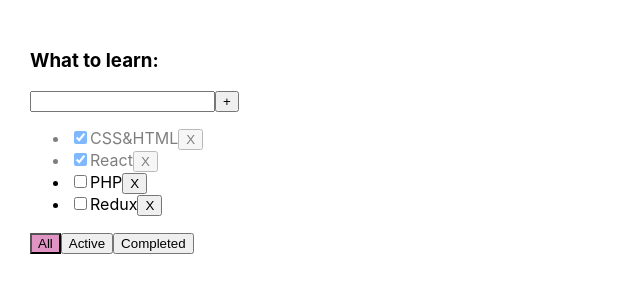
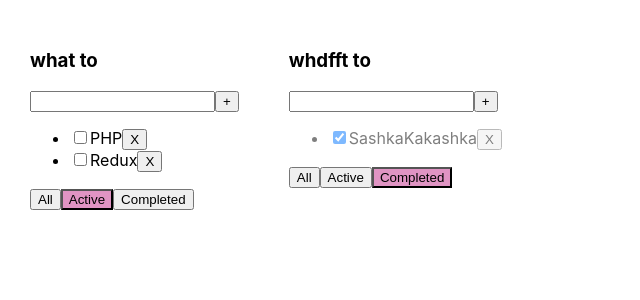
Before and after one commit to melfiqq/00-proj-todolist, a React (Create React App) app: page / in a window 1280 px wide. Shown: the top 300 px of the page, without its empty margins (0-640 px from the left). Built offline with nearby package versions, Linux system fonts and the light colour scheme.

Commit message:
managing-creating-different-todolists.00

```diff
--- a/src/App.tsx
+++ b/src/App.tsx
@@ -7,65 +7,100 @@
 
 export type FilterValueType = "all" | "completed" | "active"
 
+type TodolistType = {
+  id: string
+  title: string
+  filter: FilterValueType
+}
+
 function App() {
-  let [tasks, setTasks] = useState<Array<TaskType>>([
-    { id: v1(), title: "CSS&HTML", isDone: true },
-    { id: v1(), title: "React", isDone: true },
-    { id: v1(), title: "PHP", isDone: false },
-    { id: v1(), title: "Redux", isDone: false }
-  ]);
 
-  let [filter, setFilter] = useState<FilterValueType>("all");
-
-  function removeTask(id: string) {
+  function removeTask(id: string, todolistId: string) {
+    let tasks =  tasksObj[todolistId] //обращаемся к объекту, достаем тудулист той айдишки, которая надо.
     let resultsTasks = tasks.filter(t => t.id !== id);
-    setTasks(resultsTasks);
+    tasksObj[todolistId] = resultsTasks
+    setTasks({...tasksObj});
   }
 
-  function addTask(title: string) {
+  function addTask(title: string, todolistId: string) {
     let newTask = {
       id: v1(),
       title: title,
       isDone: false
     }
-    let newTasks = [newTask, ...tasks] // array destructuring - if write [newTask, tasks] - it will be new array and one more array. if write [newTask, ...tasks] - it is new array + ELEMENTS from the initial array.
-    setTasks(newTasks)
+    let tasks = tasksObj[todolistId] //обращаемся к объекту, достаем тудулист той айдишки, которая надо.
+    let newTasks = [newTask, ...tasks] // и в этот массив добавляем уже таски - новая таска плюс тот массив, который и был.
+    // array destructuring - if write [newTask, tasks] - it will be new array and one more array. if write [newTask, ...tasks] - it is new array + ELEMENTS from the initial array.
+    tasksObj[todolistId] = newTasks //
+    setTasks({...tasksObj})
   }
 
   function changeStatus(taskId: string, isDone: boolean) {
-    let task = tasks.find( t => t.id === taskId)
+    let task = tasksObj.find( t => t.id === taskId)
     if (task) {
       task.isDone = isDone
     }
     /* setTasks([...tasks]) - the same */
-    let copy = [ ...tasks ] //деструктуризация опять тут
+    let copy = [ ...tasksObj ] //деструктуризация опять тут
     setTasks(copy)
   }
 
 
-  function changeFilter(value: FilterValueType) {
-    setFilter(value);
+  function changeFilter(value: FilterValueType, todolistId: string) {
+    let todolist = todolists.find(tl => tl.id === todolistId)
+    if (todolist) { //если нашелся тудулист
+      todolist.filter = value
+      setTodolists([...todolists])
+    }
   }
 
-  let tasksForTodolist = tasks;
-  if (filter === "completed") {
-    tasksForTodolist = tasks.filter(t => t.isDone === true); // Use === instead of =
-  }
-  if (filter === "active") {
-    tasksForTodolist = tasks.filter(t => t.isDone === false); // Use === instead of =
-  }
+  let todolistId1 = v1()
+  let todolistId2 = v1()
+
+  let [todolists, setTodolists] = useState<Array<TodolistType>> ([
+    {id: todolistId1, title: "what to", filter: "active" },
+    {id: todolistId2, title: "whdfft to", filter: "completed" }
+  ])
+
+  let [tasksObj, setTasks] = useState({ //у allTasks могло бы быть свойство todolistId1/todolistId2, и вызывалось бы оно как allTasks.todolistId1. но это нам не надо так. нам нужна сама айдишка (ряд). так что мы поставили [] - и свойства у allTasks нет.
+    [todolistId1]: [ //оборачиваем в [], потому что тогда мы видем не просто название todolistId1, а айдишку, которая внутри (цифры)
+      { id: v1(), title: "CSS&HTML", isDone: true },
+      { id: v1(), title: "React", isDone: true },
+      { id: v1(), title: "PHP", isDone: false },
+      { id: v1(), title: "Redux", isDone: false }],
+    [todolistId2]: [
+      { id: v1(), title: "SashkaKakashka", isDone: true },
+      { id: v1(), title: "mememe", isDone: false }]
+  })
 
   return (
     <div className="App">
-      <Todolist
-        title="What to learn: "
-        tasks={tasksForTodolist}
-        removeTask={removeTask}
-        changeFilter={changeFilter}
-        addTask={addTask}
-        changeTaskStatus={changeStatus}
-        filter={filter}
-      />
+      {
+        todolists.map((tl) => {
+
+          let tasksForTodolist = tasksObj[tl.id];
+
+          if (tl.filter === "completed") { //tasks[tl.id]. ... - то есть мы указываем на тудулист с определенной айдишкой.
+            tasksForTodolist = tasksForTodolist.filter(t => t.isDone === true); // Use === instead of =
+          }
+          if (tl.filter === "active") {
+            tasksForTodolist = tasksForTodolist.filter(t => t.isDone === false); // Use === instead of =
+          }
+
+          return <Todolist
+            key={tl.id}
+            id={tl.id}
+            title={tl.title}
+            tasks={tasksForTodolist}
+            removeTask={removeTask}
+            changeFilter={changeFilter}
+            addTask={addTask}
+            changeTaskStatus={changeStatus}
+            filter={tl.filter}
+        />
+        })
+      }
+
     </div>
   );
 }
--- a/src/Todolist.tsx
+++ b/src/Todolist.tsx
@@ -9,10 +9,11 @@
 }
 
 type PropsType = {
+  id: string
   title: string
   tasks: TaskType[]
   removeTask: (id: string) => void
-    changeFilter: (value: FilterValueType) => void
+  changeFilter: (value: FilterValueType, todolistId: string) => void
   addTask: (title: string) => void
   changeTaskStatus: (id: string, isDone: boolean) => void
   filter: FilterValueType
@@ -45,13 +46,13 @@
     addTask()
   }
   const onAllClickHandler = () => {
-  props.changeFilter("all")
+    props.changeFilter("all", props.id)
   }
   const onActiveClickHandler = () => {
-  props.changeFilter("active")
+    props.changeFilter("active", props.id)
   }
   const onCompletedClickHandler = () => {
-  props.changeFilter("completed")
+    props.changeFilter("completed", props.id)
   }
 
   return (
```
Lines whose indentation alone changed are shown as unchanged.
